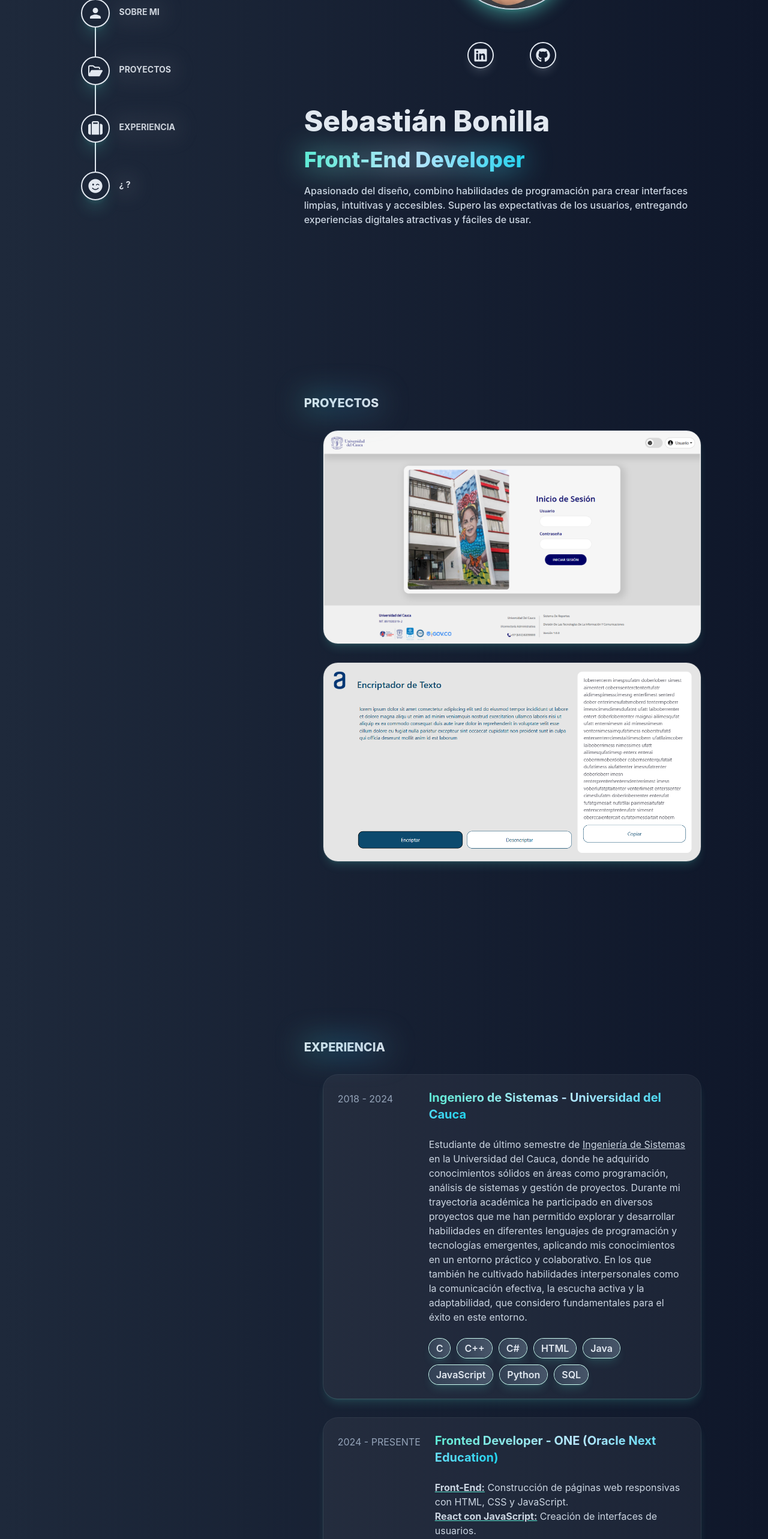
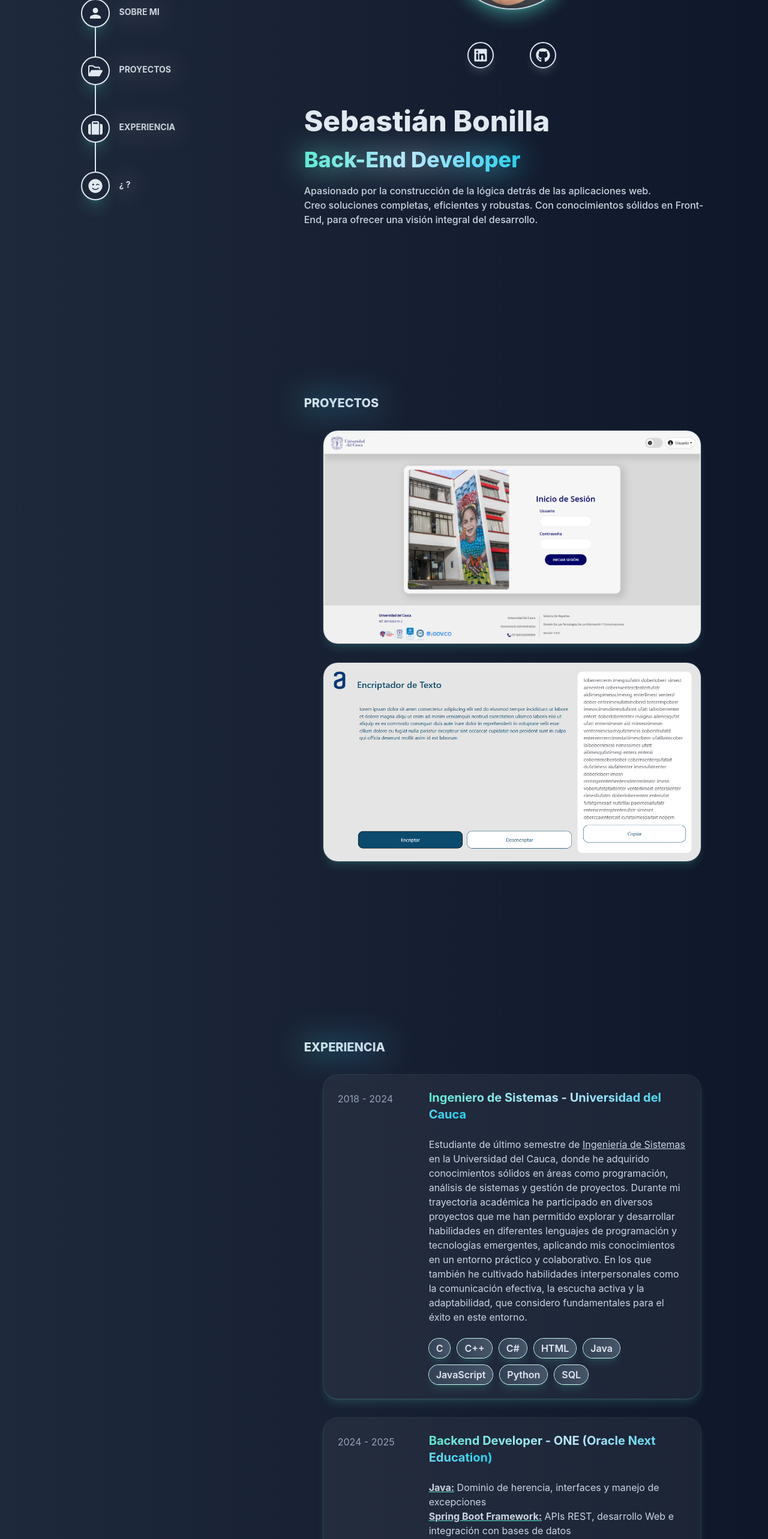
Before and after one commit to SebastianBonilla13/my_portfolio, a React (Create React App) app: page / in a window 1280 px wide. Shown: the part 234-2800 px from the top of the page at 60% size. Built offline with nearby package versions, Linux system fonts and the light colour scheme.

Commit message:
some details. BackEnd

```diff
--- a/src/App.js
+++ b/src/App.js
@@ -12,12 +12,12 @@ import imgReportesPlus from "./Assets/imgReportesPlus.png";
 import imgEncriptadorTexto from "./Assets/imgEncriptadorTexto.png";
 
 /* listado tecnologias Proyectos */
-let lstTechP1 = ["Bootstrap", "JavaScript", "React"];
+let lstTechP1 = ["Bootstrap", "JavaScript", "React", "Figma"];
 let lstTechP2 = ["Tailwind CSS", "JavaScript", "React"];
 
 /* listado tecnologias Experiencia */
 let lstTechE1 = ["C", "C++", "C#", "HTML", "Java", "JavaScript", "Python", "SQL"];
-let lstTechE2 = ["HTML", "CSS", "JavaScript", "Tailwind CSS", "React", "Figma", "Git"];
+let lstTechE2 = ["Java", "Spring Boot", "PostgreSQL", "Postman", "Git"];
 
 
 function App() {
@@ -108,21 +108,32 @@ function App() {
               <div>
                 <span
                   class="sm:text-4xl text-3xl absolute mr-6 font-extrabold text-transparent bg-clip-text blur-xl bg-gradient-to-r from-teal-300 via-sky-200 to-cyan-400">
-                  Front-End Developer
+                  Back-End Developer
                 </span>
                 <span
                   class="sm:text-4xl text-3xl font-extrabold text-transparent bg-clip-text bg-gradient-to-r from-teal-300 via-sky-200 to-cyan-400">
-                  Front-End Developer
+                  Back-End Developer
                 </span>
               </div>
 
-              <div>
+              {/* <div>
                 <p class="text-base font-medium text-slate-300 max-w-2xl">
                   Apasionado del diseño, combino habilidades de programación para crear interfaces limpias,
                   intuitivas y accesibles. Supero las expectativas de los usuarios, entregando experiencias
                   digitales atractivas y fáciles de usar.
                 </p>
+              </div>*/}
+
+              <div>
+                <p class="text-base font-medium text-slate-300 max-w-2xl">
+                  Apasionado por la construcción de la lógica detrás de las aplicaciones web.
+                </p>
+                <p class="text-base font-medium text-slate-300 max-w-2xl">
+                  Creo soluciones completas, eficientes y robustas.
+                  Con conocimientos sólidos en Front-End, para ofrecer una visión integral del desarrollo.
+                </p>
               </div>
+
 
             </div>
 
@@ -155,9 +166,17 @@ function App() {
                 description={
                   <>
                     <div class="text-slate-300">
-                      Información Presupuestal Universidad del Cauca. Proporcionar a los usuarios
-                      finales del área financiera e interesados de la  universidad, una herramienta
-                      que les permita consultar y descargar  información presupuestal en tiempo real.
+                      <p>
+                        Información Presupuestal Universidad del Cauca. Proporcionar a los usuarios
+                        finales del área financiera e interesados de la  universidad, una herramienta
+                        que les permita consultar y descargar  información presupuestal en tiempo real.
+                      </p>
+                      <br>
+                      </br>
+                      <p>
+                        Creación de componentes reutilizables, considerando la usabilidad, el diseño atractivo y
+                        responsive. Regimiento de atributos de calidad establecidos.
+                      </p>
                     </div>
                   </>
                 }
@@ -244,21 +263,21 @@ function App() {
                   <>
                     <span
                       class="ext-base ont-extrabold text-transparent bg-clip-text bg-gradient-to-r from-teal-300 via-sky-200 to-cyan-400">
-                      Fronted Developer - ONE (Oracle Next Education)
+                      Backend Developer - ONE (Oracle Next Education)
                     </span>
                   </>
                 }
                 date={
                   <>
-                    <a class="text-slate-400">2024 - PRESENTE</a>
+                    <a class="text-slate-400">2024 - 2025</a>
                   </>
                 }
                 description={
                   <>
                     <div class="text-slate-300">
-                      <a class="underline decoration-teal-300"> <strong>Front-End:</strong></a> Construcción de páginas web responsivas con HTML, CSS y JavaScript.<br />
-                      <a class="underline decoration-teal-300"> <strong>React con JavaScript:</strong></a> Creación de interfaces de usuarios.<br />
-                      <a class="underline decoration-teal-300"> <strong>IA en el Front-End:</strong></a> Optimización de desarrollo y generación de experiencias innovadoras.
+                      <a class="underline decoration-teal-300"> <strong>Java:</strong></a> Dominio de herencia, interfaces y manejo de excepciones<br />
+                      <a class="underline decoration-teal-300"> <strong>Spring Boot Framework:</strong></a> APIs REST, desarrollo Web e integración con bases de datos<br />
+                      <a class="underline decoration-teal-300"> <strong>IA en el Back-End:</strong></a> Productividad y optimización de desarrollo con ChatGPT.
                     </div>
                   </>
                 }
@@ -295,7 +314,7 @@ function App() {
             <div class="py-3">
               <h1
                 class="m:text-base text-base text-slate-400 text-center">
-                Diseñado en Figma y codificado en Visual Studio Code. Creado con React y estilado con Tailwind CSS.
+                Hola. Diseñado en Figma y codificado en Visual Studio Code. Creado con React y estilado con Tailwind CSS.
               </h1>
             </div>
           </div>
```
